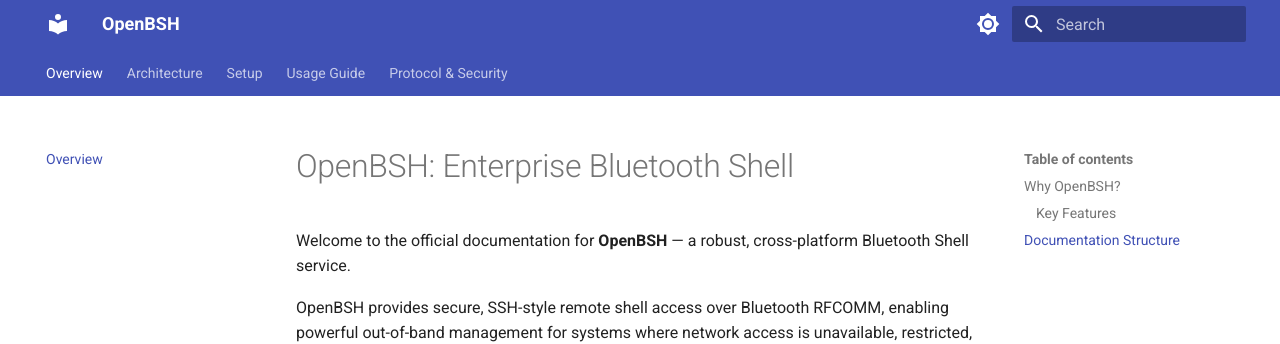
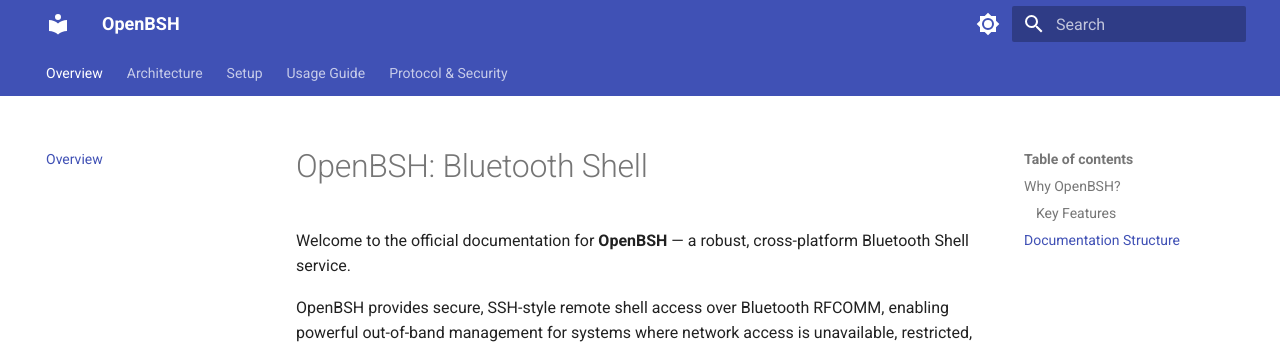
Before and after one commit to Hacker-SriDhar/OpenBSH, an MkDocs documentation site: the page built from docs/index.md, in a window 1280 px wide and 1351 px high. Shown: the top 344 px of the window. Built offline with MkDocs 1.6.1 and Material for MkDocs 9.7.7, drawn with Linux system fonts in a browser that asks for light colours.

Commit message:
updating  Documentation

```diff
--- a/docs/index.md
+++ b/docs/index.md
@@ -1,4 +1,4 @@
-# OpenBSH: Enterprise Bluetooth Shell
+# OpenBSH:  Bluetooth Shell
 
 Welcome to the official documentation for **OpenBSH** — a robust, cross-platform Bluetooth Shell service.
 
```
